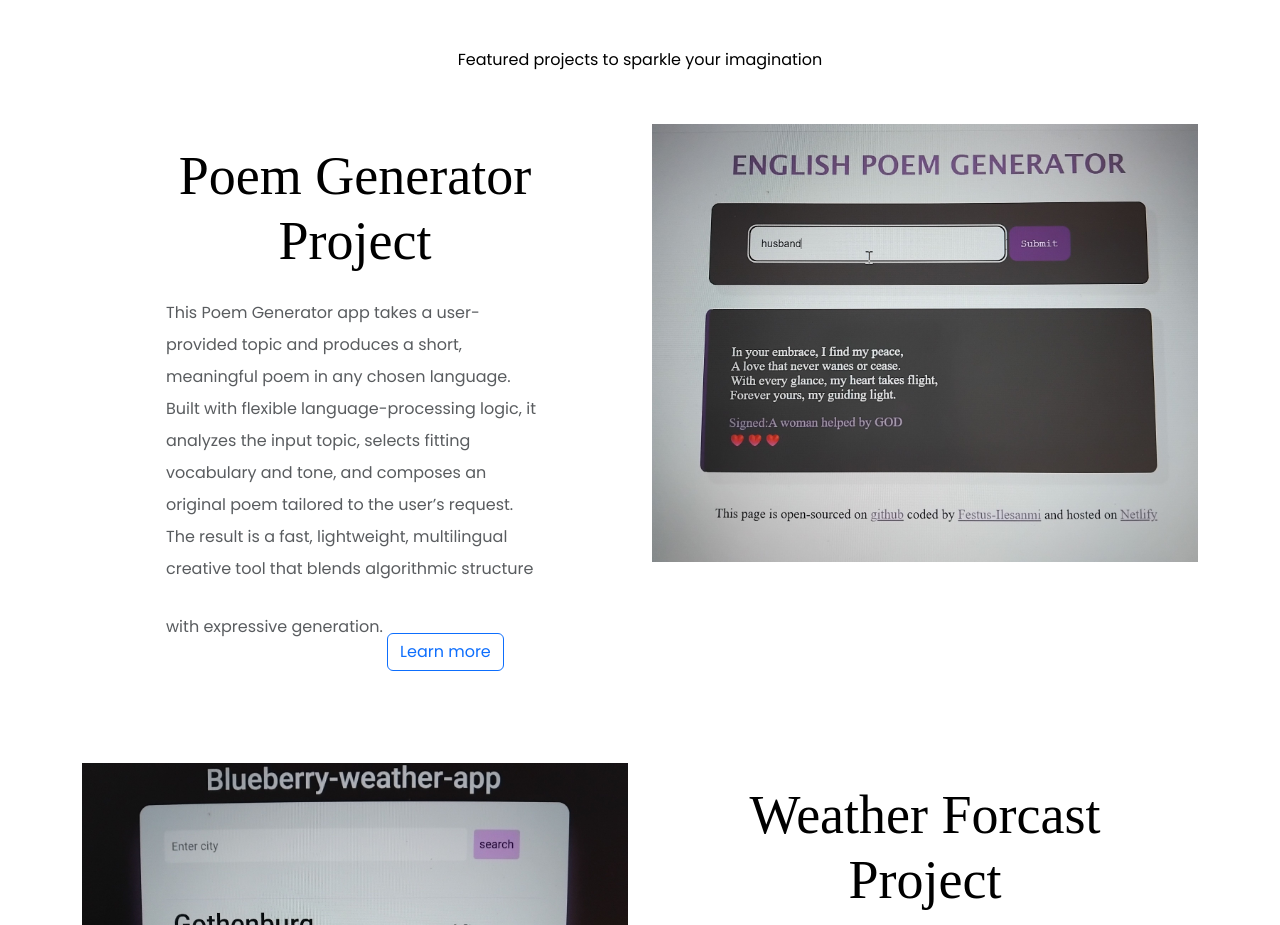
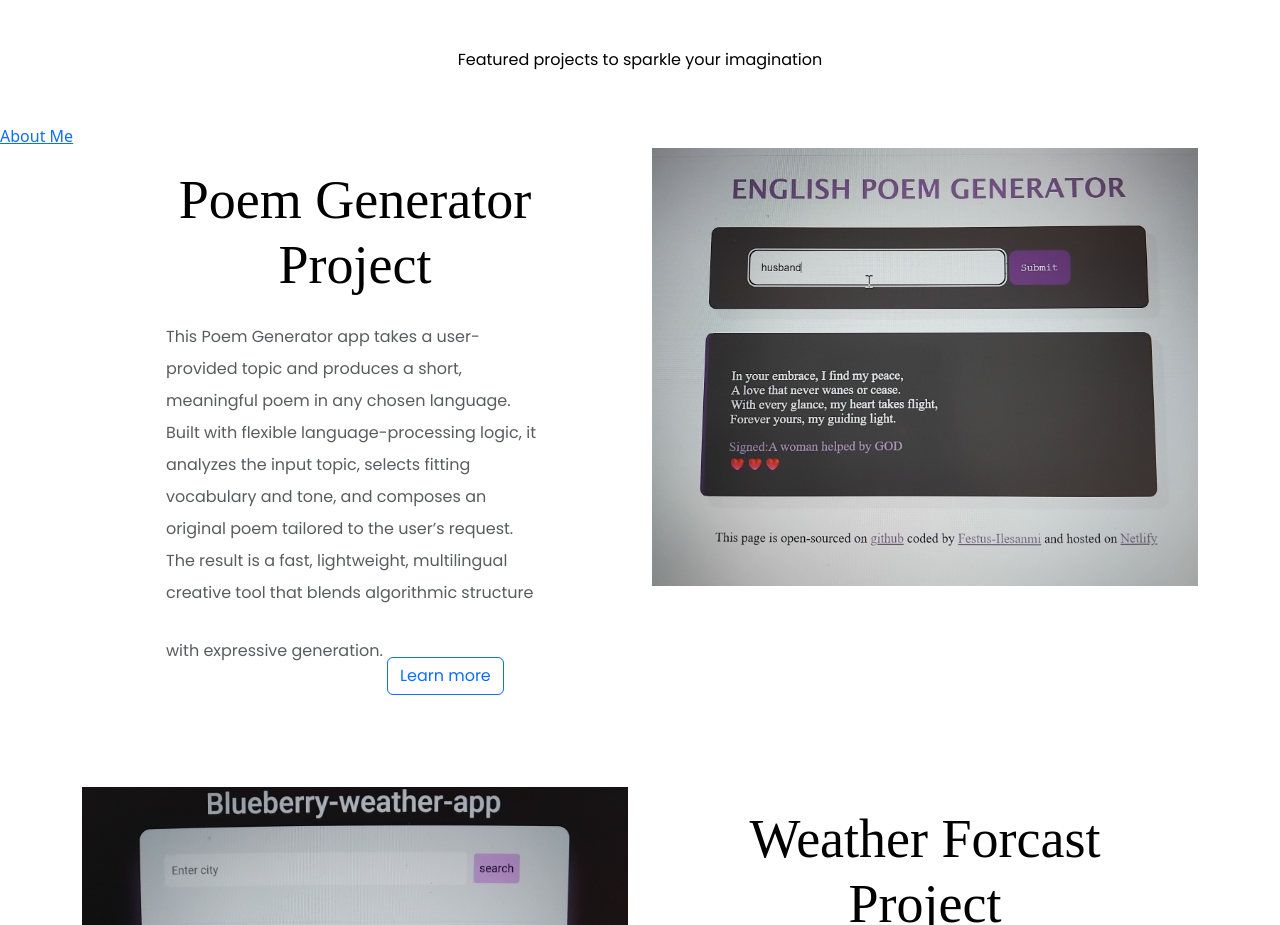
Before and after one commit to Lonpsy/My-portfolio, a plain HTML site: page index.html in a window 1280 px wide. Shown: the part 860-1785 px from the top of the page. Drawn offline with nearby package versions, Linux system fonts and the light colour scheme; a web font is replaced by a local one.

Commit message:
introduced a temporary about link

```diff
--- a/index.html
+++ b/index.html
@@ -47,6 +47,7 @@
       <a href="#" class="btn btn-lg mb-5">Get started</a>
     </div>
     <p class="text-center m-5">Featured projects to sparkle your imagination</p>
+    <a href="/about.html">About Me</a>
     <div class="container">
       <div class="row mb-5">
         <div class="col">
```
